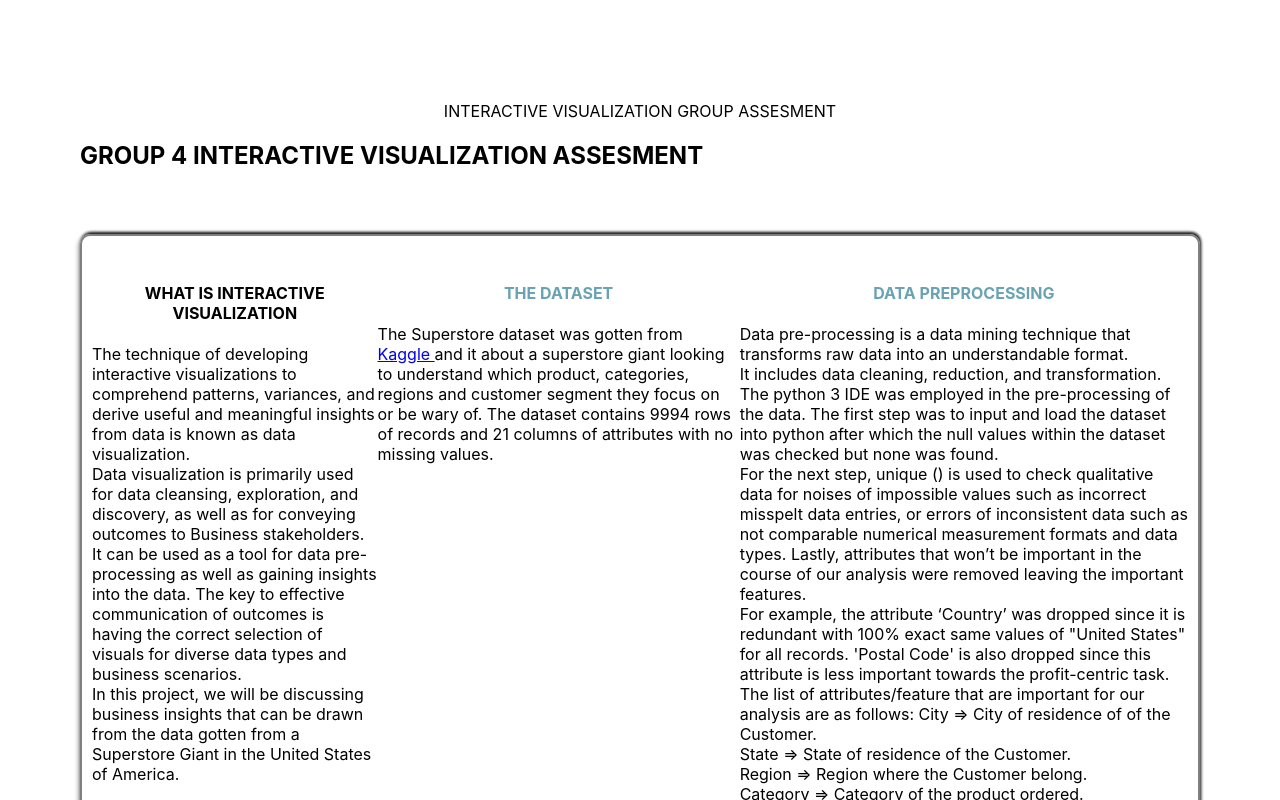
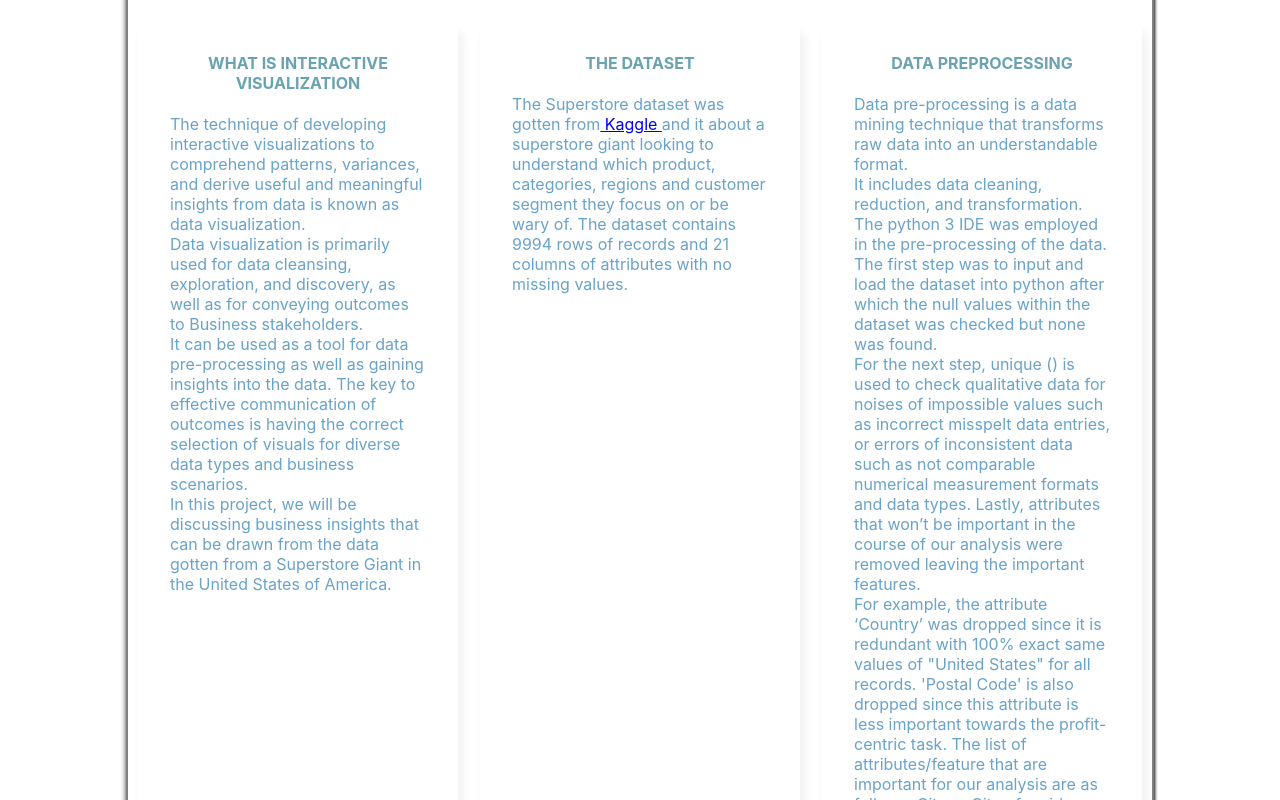
Before and after one commit to Sir-Newton/BBsTeams, a Next.js app in the folder BBsTeams/: page / in a window 1280 px wide. Shown: the top 800 px of the page. Built offline with nearby package versions, Linux system fonts and the light colour scheme.

Commit message:
Update index.js

```diff
--- a/BBsTeams/pages/index.js
+++ b/BBsTeams/pages/index.js
@@ -11,17 +11,19 @@ return (
     </Head>
 
     <main>
+
+
+   <div class="about-container">
         <div className="title"  align="center"> INTERACTIVE VISUALIZATION GROUP ASSESMENT </div>
 
 
-   <div class="about-container">
     <p>
-    <h2> GROUP 4 INTERACTIVE VISUALIZATION ASSESMENT </h2>
+    <h2 align="center" className="sky"> GROUP 4 INTERACTIVE VISUALIZATION ASSESMENT </h2>
     </p>
 
      <div id="mainbody" className="widecard">
-       <p>
-        <h4 align="center">WHAT IS INTERACTIVE VISUALIZATION</h4>
+       <p class="mediumcard">
+        <h4 align="center" className="sky">WHAT IS INTERACTIVE VISUALIZATION</h4>
 
             The technique of developing interactive visualizations to comprehend patterns, variances, and derive useful and meaningful
             insights from data is known as data visualization. <br/> Data visualization is primarily used for data cleansing, exploration, and discovery, as
@@ -30,7 +32,7 @@ return (
             we will be discussing business insights that can be drawn from the data gotten from a Superstore Giant in the United States of America.
         </p>
 
-        <p>
+        <p class="mediumcard">
     <h4 className="sky" align="center">THE DATASET</h4>
        The Superstore dataset was gotten from
             <a href="https://www.kaggle.com/datasets/vivek468/superstore-dataset-final"> Kaggle </a>
@@ -40,7 +42,7 @@ return (
         </p>
 
 
-<p>
+<p class="mediumcard">
         <h4 align="center" className="sky">DATA PREPROCESSING </h4>
         Data pre-processing is a data mining technique that transforms raw data into an understandable format.  <br/> It includes data cleaning, reduction, and transformation.
         The python 3 IDE was employed in the pre-processing of the data.
```
